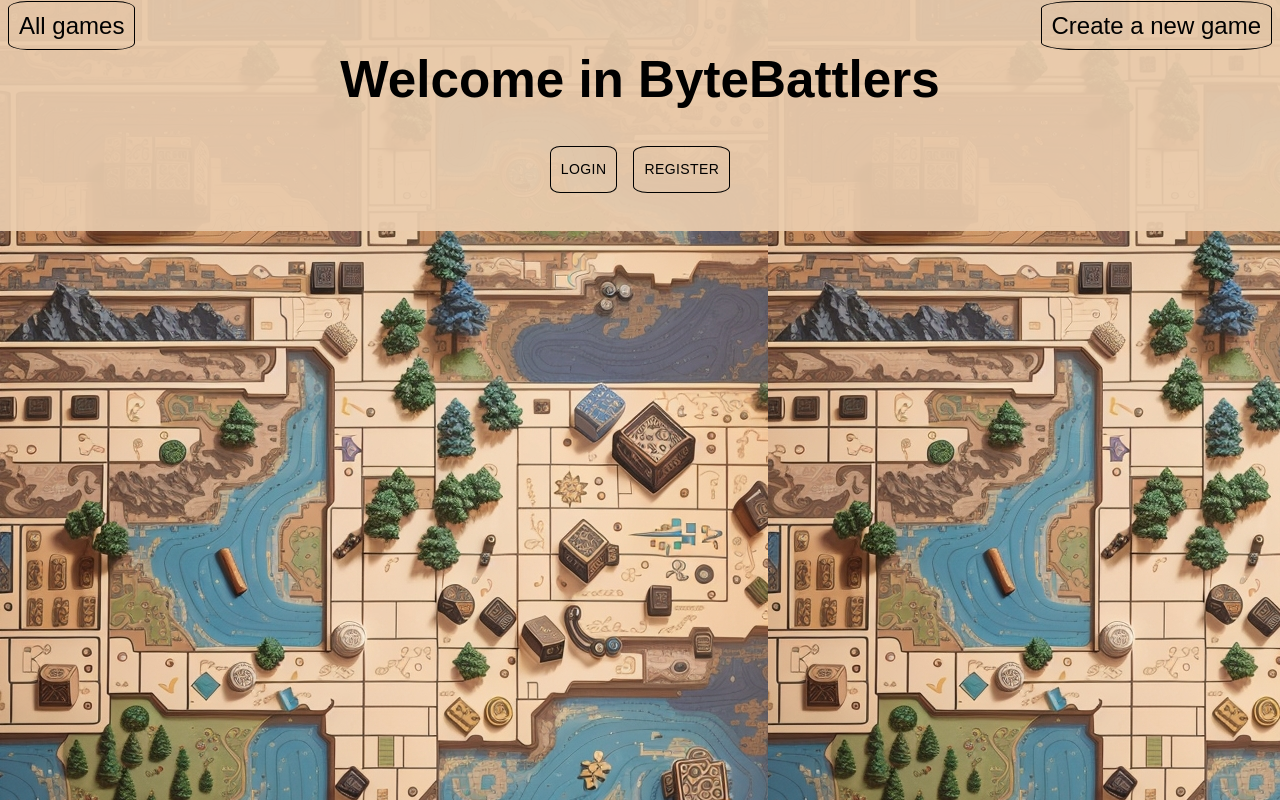
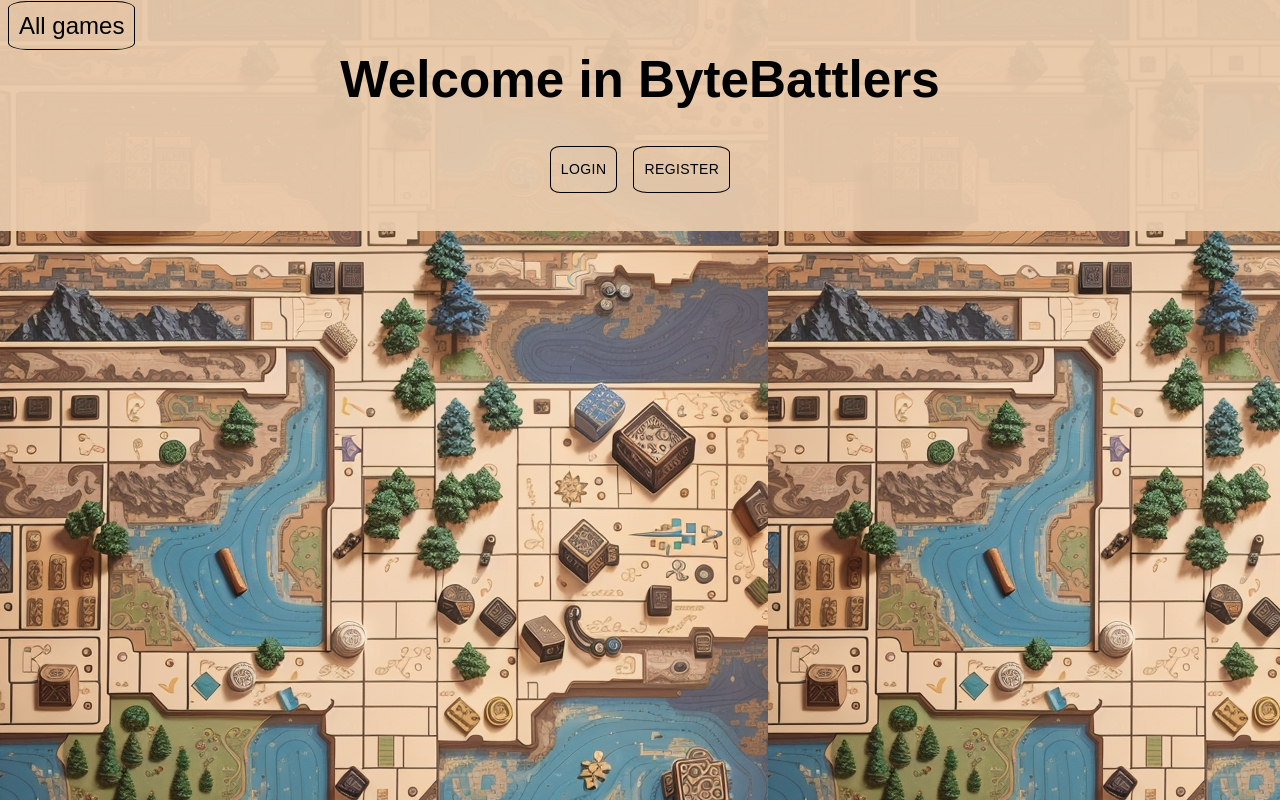
Before and after one commit to CodecoolGlobal/el-proyecte-grande-sprint-1-java-szplkflrn, a React (Vite) app in the folder frontend/: page / in a window 1280 px wide. Built offline with nearby package versions, Linux system fonts and the light colour scheme.

Commit message:
fix(Frontend): fix layout to only admins can create bg's

```diff
--- a/frontend/src/Pages/Layout/Layout.jsx
+++ b/frontend/src/Pages/Layout/Layout.jsx
@@ -53,9 +53,10 @@ const Layout = () => {
                                 </Accordion> : null
                             }
                         </div>
-                    <li className='create'>
+                        {localStorage.userrole === "ADMIN" ?  <li className='create'>
                         <Link to="/games/create">Create a new game</Link>
-                    </li>
+                    </li> : null}
+
                 </ul>
             </nav>
             <Outlet />
```
